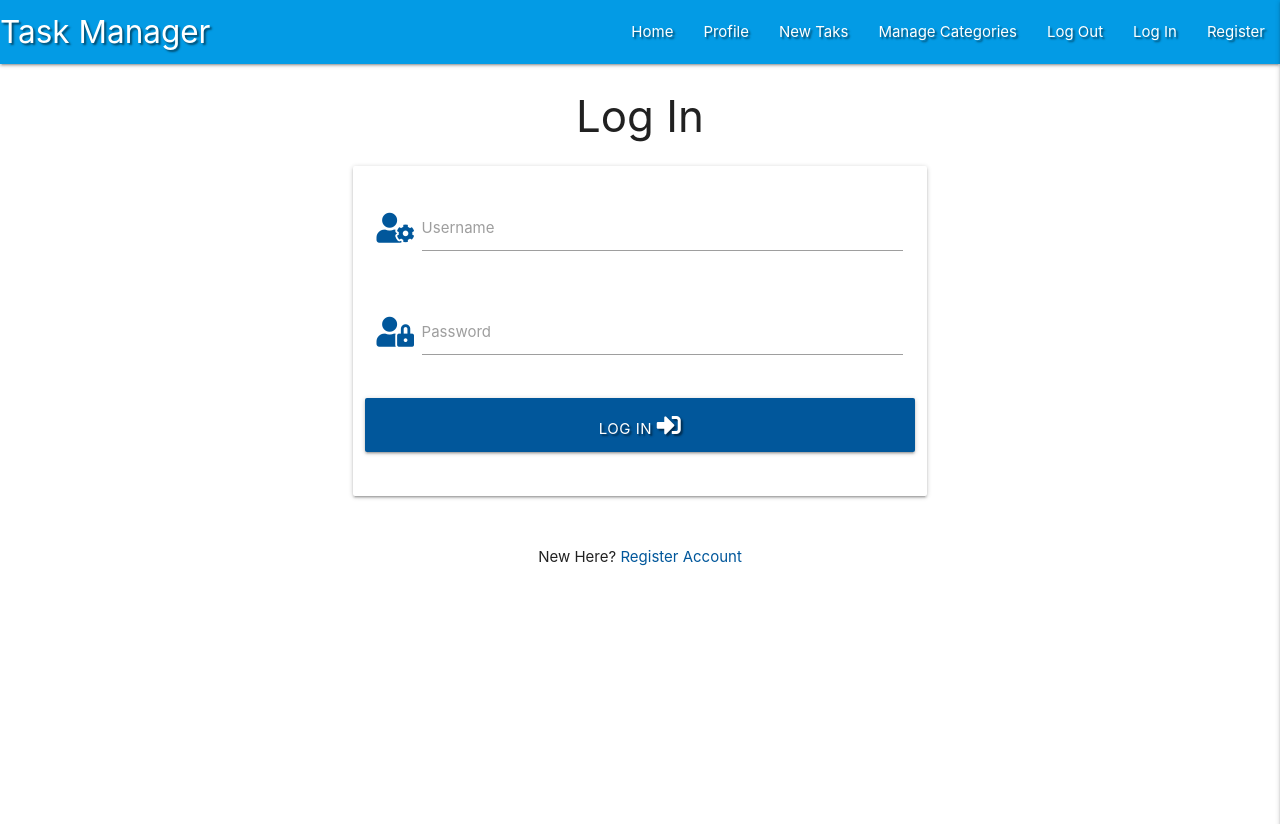
After one commit to DarraghReid/flask-task-manager, a Flask app: page /login in a window 1280 px wide. The commit adds this page. Shown: the top 824 px of the page. Run offline with Flask 2, Linux system fonts and the light colour scheme; some libraries are stand-ins or nearby versions.

Commit message:
Add Login functionality

```diff
--- a/app.py
+++ b/app.py
@@ -39,7 +39,7 @@ def register():
         register = {
             "username": request.form.get("username").lower(),
             "password": generate_password_hash(
-                request.form.get("password").lower())
+                request.form.get("password"))
         }
         mongo.db.users.insert_one(register)
 
@@ -49,6 +49,34 @@ def register():
     return render_template("register.html")
 
 
+@app.route("/login", methods=["GET", "POST"])
+def login():
+    if request.method == "POST":
+        # check if username exists in db
+        existing_user = mongo.db.users.find_one(
+            {"username": request.form.get("username").lower()})
+
+        if existing_user:
+            # ensure hashed password matches user input
+            # first param is password on db.
+            # second is password supplied in login form
+            if check_password_hash(
+                existing_user["password"], request.form.get("password")):
+                    session["user"] = request.form.get("username").lower()
+                    flash("Welcome, {}".format(request.form.get("username")))
+            else:
+                # invalid password match
+                flash("Incorrect username and/or password")
+                return redirect(url_for("login"))
+
+        else:
+            # username doesn't exist
+            flash("Incorrect username and/or password")
+            return redirect(url_for("login"))
+
+    return render_template("login.html")
+
+
 if __name__ == "__main__":
     app.run(host=os.environ.get("IP"),
             port=int(os.environ.get("PORT")),
--- a/templates/base.html
+++ b/templates/base.html
@@ -24,7 +24,7 @@
                 <li><a href="#">New Taks</a></li>
                 <li><a href="#">Manage Categories</a></li>
                 <li><a href="#">Log Out</a></li>
-                <li><a href="#">Log In</a></li>
+                <li><a href="{{ url_for('login') }}">Log In</a></li>
                 <li><a href="{{ url_for('register') }}">Register</a></li>
               </ul>
             </div>
@@ -38,7 +38,7 @@
             <li><a href="#">New Taks</a></li>
             <li><a href="#">Manage Categories</a></li>
             <li><a href="#">Log Out</a></li>
-            <li><a href="#">Log In</a></li>
+            <li><a href="{{ url_for('login') }}">Log In</a></li>
             <li><a href="{{ url_for('register') }}">Register</a></li>
         </ul>
     </header>
--- /dev/null
+++ b/templates/login.html
@@ -0,0 +1,46 @@
+{% extends "base.html" %}
+{% block content %}
+
+    <h3 class="center-align">Log In</h3>
+
+    <div class="row">
+        <form class="col s12 m8 offset-m2" method="POST" action="{{ url_for('login') }}">
+            <div class="card-panel">
+                <!-- username -->
+                <div class="row">
+					<div class="input-field col s12">
+						<i class="fas fa-user-cog prefix light-blue-text text-darken-4"></i>
+						<input id="username" name="username" type="text" minlength="5"
+                            maxlength="15" pattern="^[a-zA-Z0-9]{5,15}$" class="validate" required>
+						<label for="username">Username</label>
+					</div>
+                </div>
+                <!-- passowrd -->
+                <div class="row">
+                    <div class="input-field col s12">
+						<i class="fas fa-user-lock prefix light-blue-text text-darken-4"></i>
+                        <input id="password" name="password" type="password" minlength="5"
+                            maxlength="15" pattern="^[a-zA-Z0-9]{5,15}$" class="validate" required>
+                        <label for="password">Password</label>
+                    </div>
+                </div>
+                <!-- login -->
+                <div class="row">
+                    <button type="submit" class="col s12 btn-large light-blue darken-4 text-shadow">
+                        Log In <i class="fas fa-sign-in-alt"></i>
+                    </button>
+                </div>
+            </div>
+        </form>
+    </div>
+
+    <div class="row">
+        <div class="col s12">
+            <p class="center-align">
+                New Here?
+                <a href="{{ url_for('register') }}" class="light-blue-text text-darken-4">Register Account</a>
+            </p>
+        </div>
+    </div>
+
+{% endblock %}
```
Also changed, not shown: templates/register.html (+9 -0 lines).
